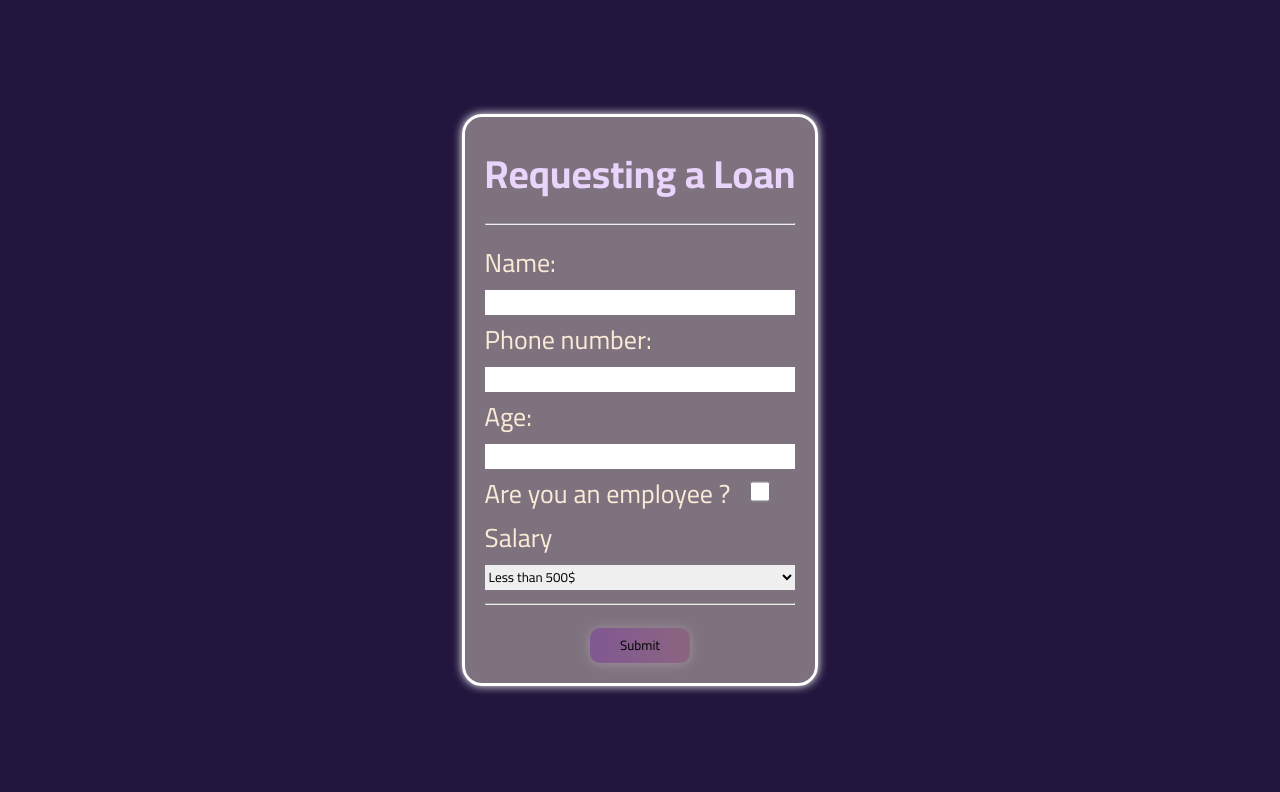
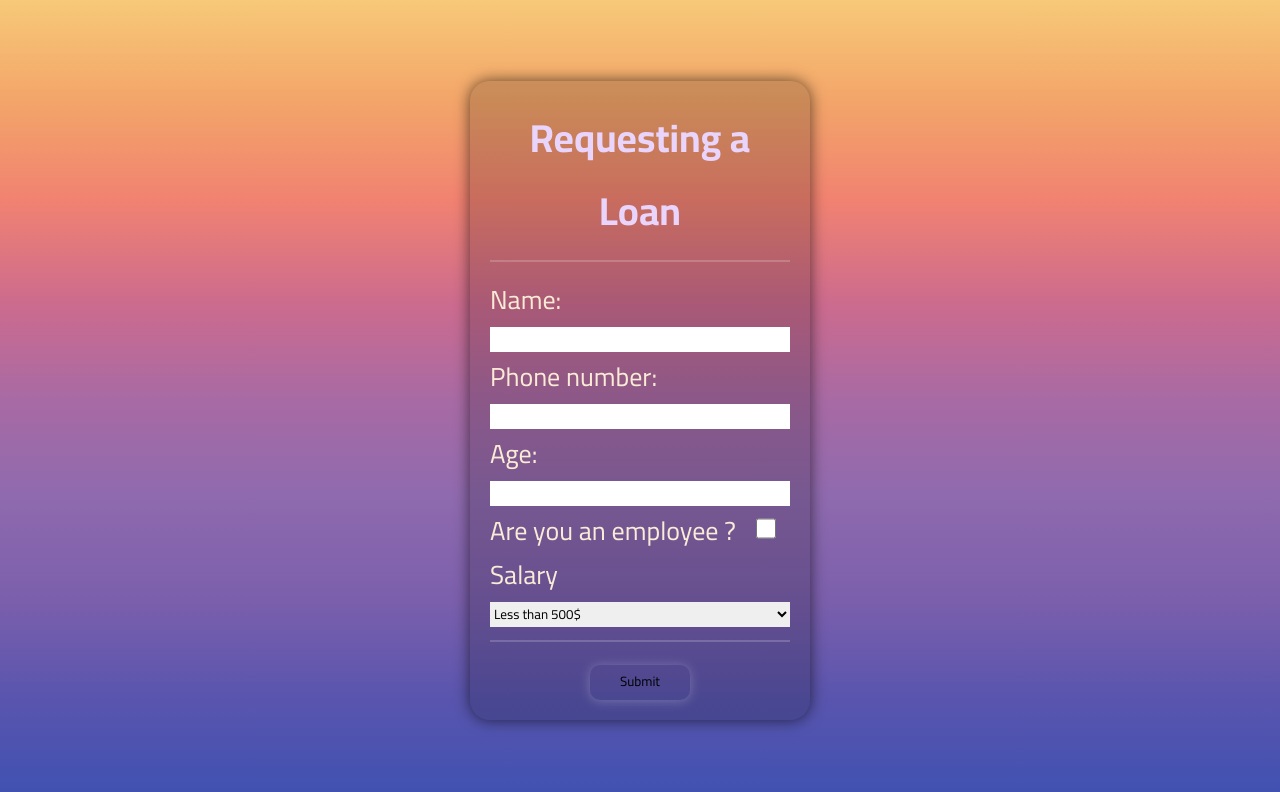
Before and after one commit to 3bdellah/mini-projet, a React (Create React App) app: page / in a window 1280 px wide. Shown: the top 792 px of the page. Built offline with nearby package versions, Linux system fonts and the light colour scheme; a web font is replaced by a local one.

Commit message:
front-end commit 2

```diff
--- a/src/App.css
+++ b/src/App.css
@@ -2,19 +2,11 @@
   text-align: center;
 }
 
-.App-logo {
-  height: 40vmin;
-  pointer-events: none;
-}
-
-@media (prefers-reduced-motion: no-preference) {
-  .App-logo {
-    animation: App-logo-spin infinite 20s linear;
-  }
-}
 
 .App-header {
-  background-color: #22163e;
+  /* background-color: #22163e; */
+  /* background: linear-gradient(120deg, #22163e 0%, #6e0142 100%); */
+  background-image: linear-gradient(to top, #3f51b1 0%, #5a55ae 13%, #7b5fac 25%, #8f6aae 38%, #a86aa4 50%, #cc6b8e 62%, #f18271 75%, #f3a469 87%, #f7c978 100%);
   min-height: 100vh;
   display: flex;
   flex-direction: column;
@@ -23,16 +15,3 @@
   font-size: calc(10px + 2vmin);
   color: rgb(255, 255, 255);
 }
-
-.App-link {
-  color: #61dafb;
-}
-
-@keyframes App-logo-spin {
-  from {
-    transform: rotate(0deg);
-  }
-  to {
-    transform: rotate(360deg);
-  }
-}
--- a/src/FormComponent.css
+++ b/src/FormComponent.css
@@ -1,10 +1,11 @@
 .form-card{
-    background-color: hsla(33, 78%, 91%, 0.431);
+    background-color: hsla(0, 0%, 0%, 0.167);
     padding: 20px;
     height: auto;
+    width: 300PX;
     border-radius: 20px;
-    box-shadow: 0px 0px 10px #fff;
-    border-style: solid;
+    box-shadow: 0px 0px 15px 0px #0000009f;
+    border-style: none;
 
 
 }
@@ -13,6 +14,9 @@ margin-top: 0px;
 margin-bottom: 0px;
     color: rgb(233, 212, 252);
     font-family: "Cairo", sans-serif;
+}
+hr{
+    border: 1px solid rgba(255, 255, 255, 0.186);
 }
 label{
     display: block;
@@ -53,7 +57,7 @@ input:hover ,select :hover{
     border-style: none;
     line-height: 0;
     transition: 0.5s;
-    background: linear-gradient(90deg, #8402d53b 0%, #e3088b20 100%);
+    background-color:rgba(240, 248, 255, 0) ;
     box-shadow: 0px 1px 12px 0px rgba(248, 248, 248, 0.263);
     font-family: "Cairo", sans-serif;
 }
--- a/src/FormComponent.js
+++ b/src/FormComponent.js
@@ -1,5 +1,5 @@
 import "./FormComponent.css";
-import { useState } from "react";
+//import { useState } from "react";
 
 export default function FormComponent() {
   return (
```
